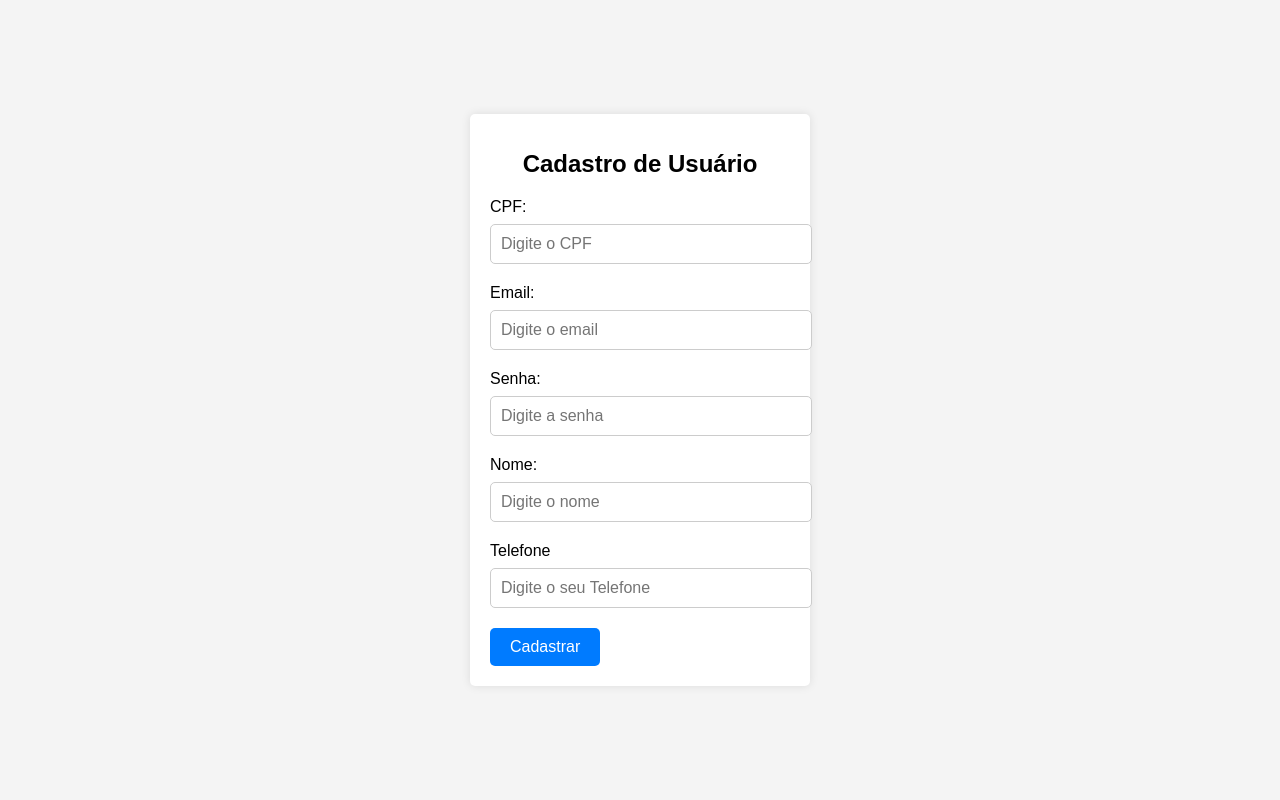
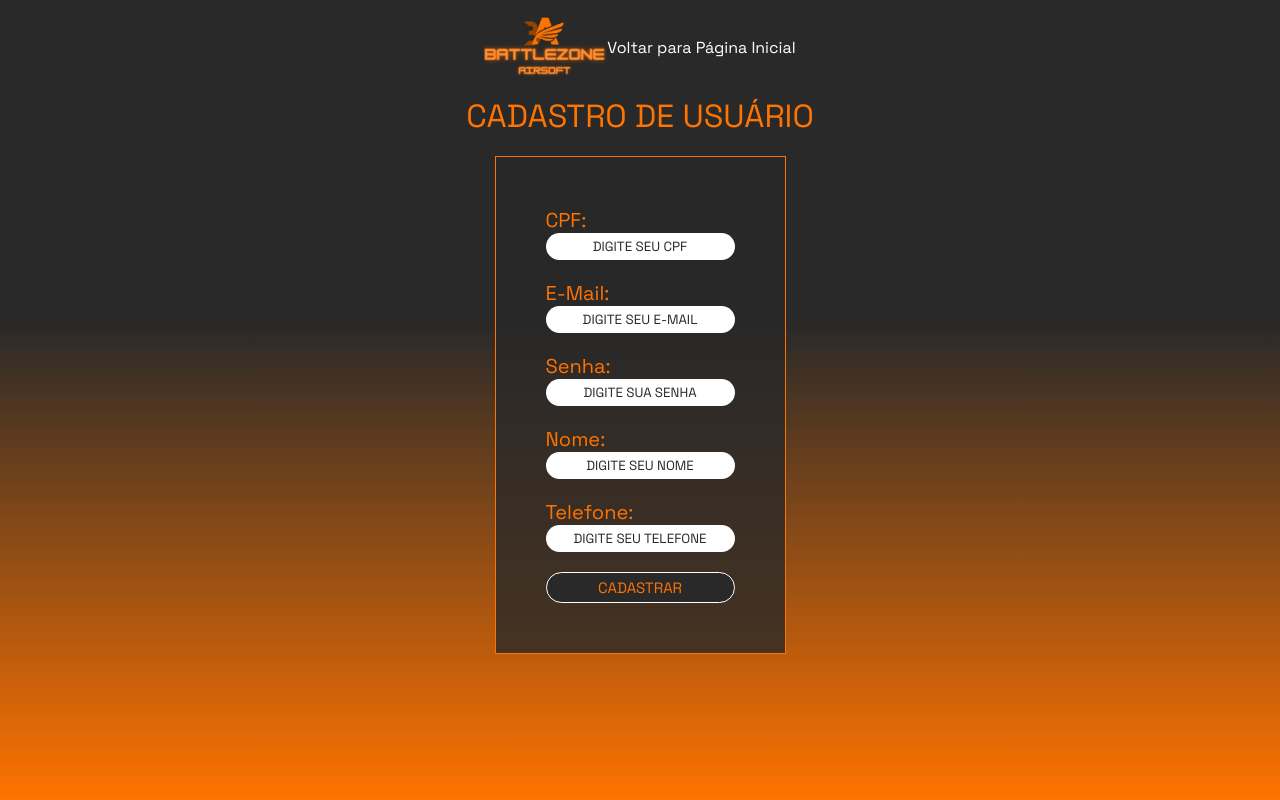
Before and after one commit to fhecout/TCC-BZAIRSOFT, a website: page src/HTML/cadastro.html in a window 1280 px wide. Drawn offline with Linux system fonts and the light colour scheme.

Commit message:
Arrumando Codigos

```diff
--- a/src/HTML/cadastro.html
+++ b/src/HTML/cadastro.html
@@ -4,89 +4,38 @@
   <meta charset="UTF-8">
   <meta name="viewport" content="width=device-width, initial-scale=1.0">
   <title>Cadastro de Usuário</title>
+  <link rel="stylesheet" href="../css/reset.css">
+  <link rel="stylesheet" href="../css/style-Cadastro-User.css">
 </head>
 <body>
+    <header>
+        <a href="../../index.html">
+            <img src="../images/Logo.png" alt="Logo">
+        </a>
+
+        <a href="./login.html">Voltar para Página Inicial</a>
+    </header>
     <div class="container">
-    <h1>Cadastro de Usuário</h1>
+        <h1>CADASTRO DE USUÁRIO</h1>
         <form action="/cadastro" method="POST">
             <label for="cpf">CPF:</label>
-      <input type="text" id="cpf" name="cpf" placeholder="Digite o CPF" required>
+            <input type="text" id="cpf" name="cpf" placeholder="DIGITE SEU CPF" required>
 
-      <label for="email">Email:</label>
-      <input type="email" id="email" name="username" placeholder="Digite o email" required>
+            <label for="email">E-Mail:</label>
+            <input type="email" id="email" name="username" placeholder="DIGITE SEU E-MAIL" required>
 
             <label for="password">Senha:</label>
-      <input type="password" id="senha" name="senha" placeholder="Digite a senha" required>
+            <input type="password" id="senha" name="senha" placeholder="DIGITE SUA SENHA" required>
 
             <label for="name">Nome:</label>
-      <input type="text" id="name" name="nome" placeholder="Digite o nome" required>
+            <input type="text" id="name" name="nome" placeholder="DIGITE SEU NOME" required>
 
-      <label for="telefone">Telefone</label>
-      <input type="text" id="telefone" name="telefone" placeholder="Digite o seu Telefone" required>
+            <label for="telefone">Telefone:</label>
+            <input type="text" id="telefone" name="telefone" placeholder="DIGITE SEU TELEFONE" required>
 
-      <button type="submit">Cadastrar</button>
+            <button type="submit">CADASTRAR</button>
         </form>
     </div>
-
-
-  <style>
-    body {
-  font-family: Arial, sans-serif;
-  background-color: #f4f4f4;
-  margin: 0;
-  padding: 0;
-  display: flex;
-  justify-content: center;
-  align-items: center;
-  height: 100vh;
-}
-
-.container {
-  background-color: #ffffff;
-  border-radius: 5px;
-  padding: 20px;
-  box-shadow: 0 0 10px rgba(0, 0, 0, 0.1);
-  width: 300px;
-}
-
-h1 {
-  font-size: 24px;
-  text-align: center;
-  margin-bottom: 20px;
-}
-
-label {
-  display: block;
-  font-size: 16px;
-  margin-bottom: 8px;
-}
-
-input[type="text"],
-input[type="email"],
-input[type="password"] {
-  width: 100%;
-  padding: 10px;
-  border: 1px solid #ccc;
-  border-radius: 5px;
-  font-size: 16px;
-  margin-bottom: 20px;
-}
-
-button {
-  background-color: #007bff;
-  color: #ffffff;
-  border: none;
-  padding: 10px 20px;
-  border-radius: 5px;
-  cursor: pointer;
-  font-size: 16px;
-}
-
-button:hover {
-  background-color: #0056b3;
-}
-
-  </style>
 
 <script>
     // Função para formatar o CPF com pontos (xxx.xxx.xxx-xx)
--- /dev/null
+++ b/src/css/style-Cadastro-User.css
@@ -0,0 +1,91 @@
+body {
+    background: linear-gradient(180deg, #292929 40.32%, #FF7300 100%);
+    background-size: auto;
+    height: 100vh;
+    color: #FF7300;
+}
+
+header {
+    display: flex;
+    align-items: center;
+    justify-content: center;
+    background-color: #292929;
+}
+
+header a:nth-child(2){
+    color: #fff;
+    transition: 0.3s ease-in;
+}
+
+header a:nth-child(2):hover{
+    color: #ff7300;
+}
+
+.container {
+    display: flex;
+    align-items: center;
+    justify-content: center;
+    flex-direction: column;
+    height: 70vh;
+}
+
+.container h1 {
+    margin-bottom: 20px;
+}
+
+.container form {
+    display: flex;
+    flex-direction: column;
+    border: 1px solid #FF7300;
+    padding: 50px;
+    font-size: 20px;
+    background: rgba(41, 41, 41, 0.80);
+}
+
+.container form input {
+    margin-bottom: 20px;
+    padding: 5px 15px;
+    border-radius: 75px;
+    border: none;
+}
+
+#cpf::placeholder, #email::placeholder,
+#senha::placeholder, #name::placeholder,
+#telefone::placeholder {
+    text-align: center;
+    color: #292929;
+}
+
+form button {
+    border-radius: 75px;
+    border: 1px solid #fff;
+    background-color: #292929;
+    color: #ff7300;
+    cursor: pointer;
+    font-size: 15px;
+    padding: 5px 0;
+    transition: 0.3s ease-in;
+}
+
+form button:hover {
+    border: 1px solid #ff7300;
+    background-color: #292929;
+    color: #fff;
+    cursor: pointer;
+}
+
+@media (max-width: 475px){
+    header {
+        margin-bottom: 10px;
+        flex-direction: column;
+    }
+
+    .container h1 {
+        font-size: 30px;
+        margin-bottom: 0;
+    }
+
+    .container form {
+        padding: 15px 50px;
+    }
+}
--- a/src/script/server.js
+++ b/src/script/server.js
@@ -285,7 +285,7 @@ app.post('/codigoValidacao', async (req, res) => {
       const results = await db.query(query, [codigoValidacao, username]);
       const token = gerarToken(username); // Gera um token JWT
       res.cookie('token', token, { httpOnly: true }); // Configuramdo o token como um cookie seguro e httpOnly
-      res.redirect('html/pagina-horario.html');
+      res.redirect('html/horarios.html');
     } catch (error) {
       console.error('Erro ao atualizar o tokenValidado:', error);
       res.status(500).send('Erro interno ao atualizar o tokenValidado');
```
Also changed, not shown: auth/authCadastro.js (+7 -8 lines), src/HTML/login.html (+3 -1 lines). Lines whose indentation alone changed are shown as unchanged.
